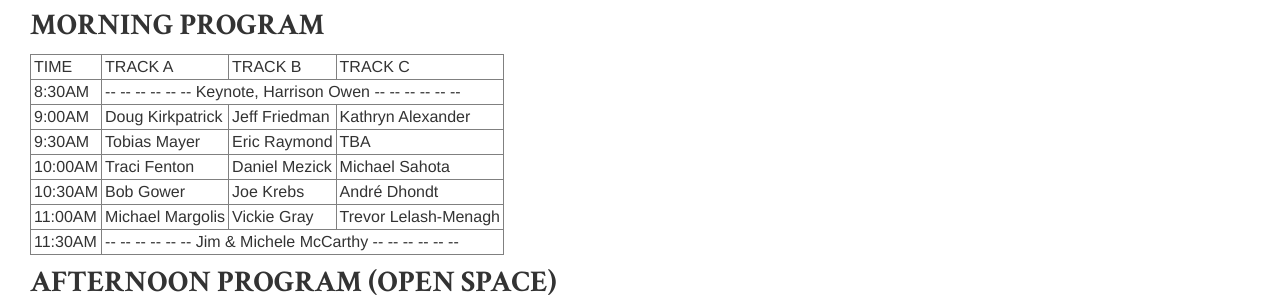
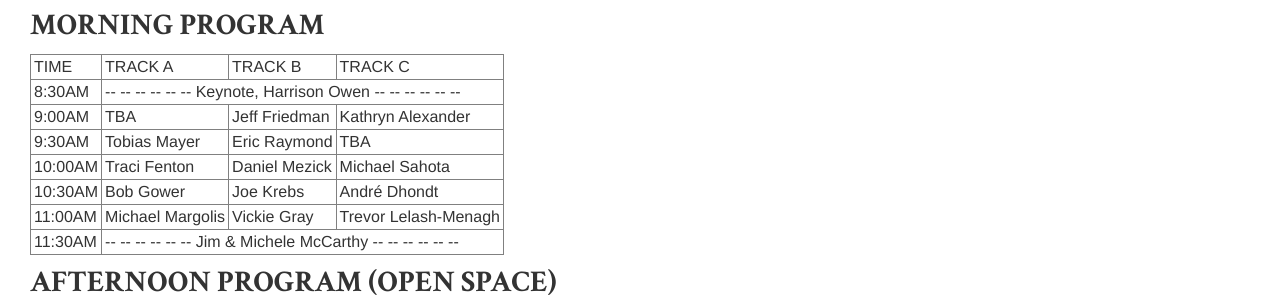
Before and after one commit to TechnicallyPhillyGroups/technicallyphillygroups.github.com, a Jekyll site: the page built from acc_program.md, in a window 1280 px wide. Shown: the part 236-536 px from the top of the page. Built offline with Jekyll 4.4.1, drawn with Linux system fonts in a browser that asks for light colours; nearby versions of some CDN libraries.

Commit message:
removed Doug Kirkpatrick, not speaking

```diff
--- a/acc_program.md
+++ b/acc_program.md
@@ -13,7 +13,7 @@ MORNING PROGRAM
 <table border="1" cellpadding="3">
 <tr><td>TIME</td><td>TRACK A</td><td>TRACK B</td><td>TRACK C</td></tr>
 <tr><td>8:30AM</td><td colspan="3">-- -- -- -- -- -- Keynote, Harrison Owen -- -- -- -- -- --</td></tr>
-<tr><td>9:00AM</td><td>Doug Kirkpatrick</td><td>Jeff Friedman</td><td>Kathryn Alexander</td></tr>
+<tr><td>9:00AM</td><td>TBA</td><td>Jeff Friedman</td><td>Kathryn Alexander</td></tr>
 <tr><td>9:30AM</td><td>Tobias Mayer</td><td>Eric Raymond</td><td>TBA</td></tr>
 <tr><td>10:00AM</td><td>Traci Fenton</td><td>Daniel Mezick</td><td>Michael Sahota</td></tr>
 <tr><td>10:30AM</td><td>Bob Gower</td><td>Joe Krebs</td><td>André Dhondt</td></tr>
```
